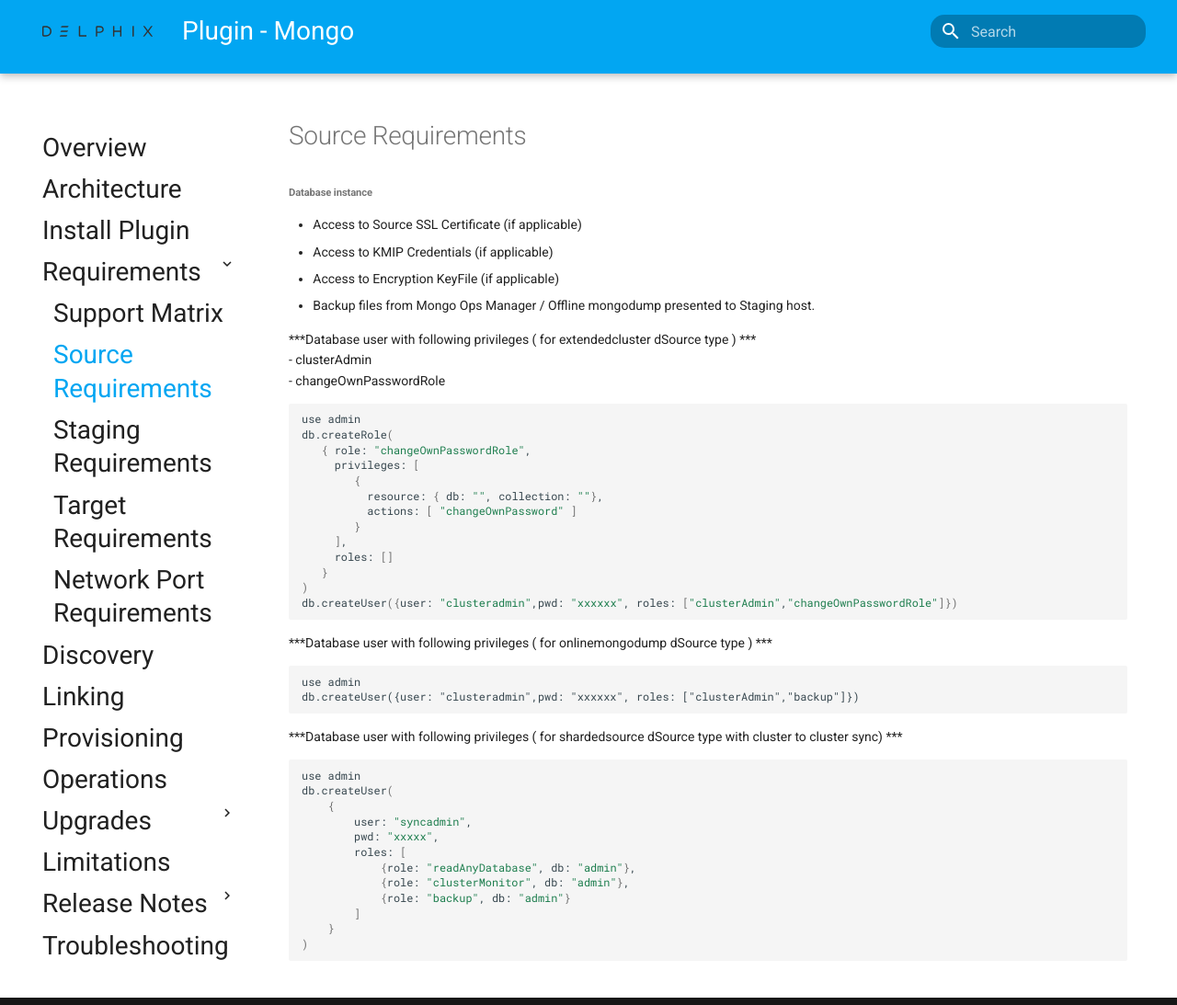
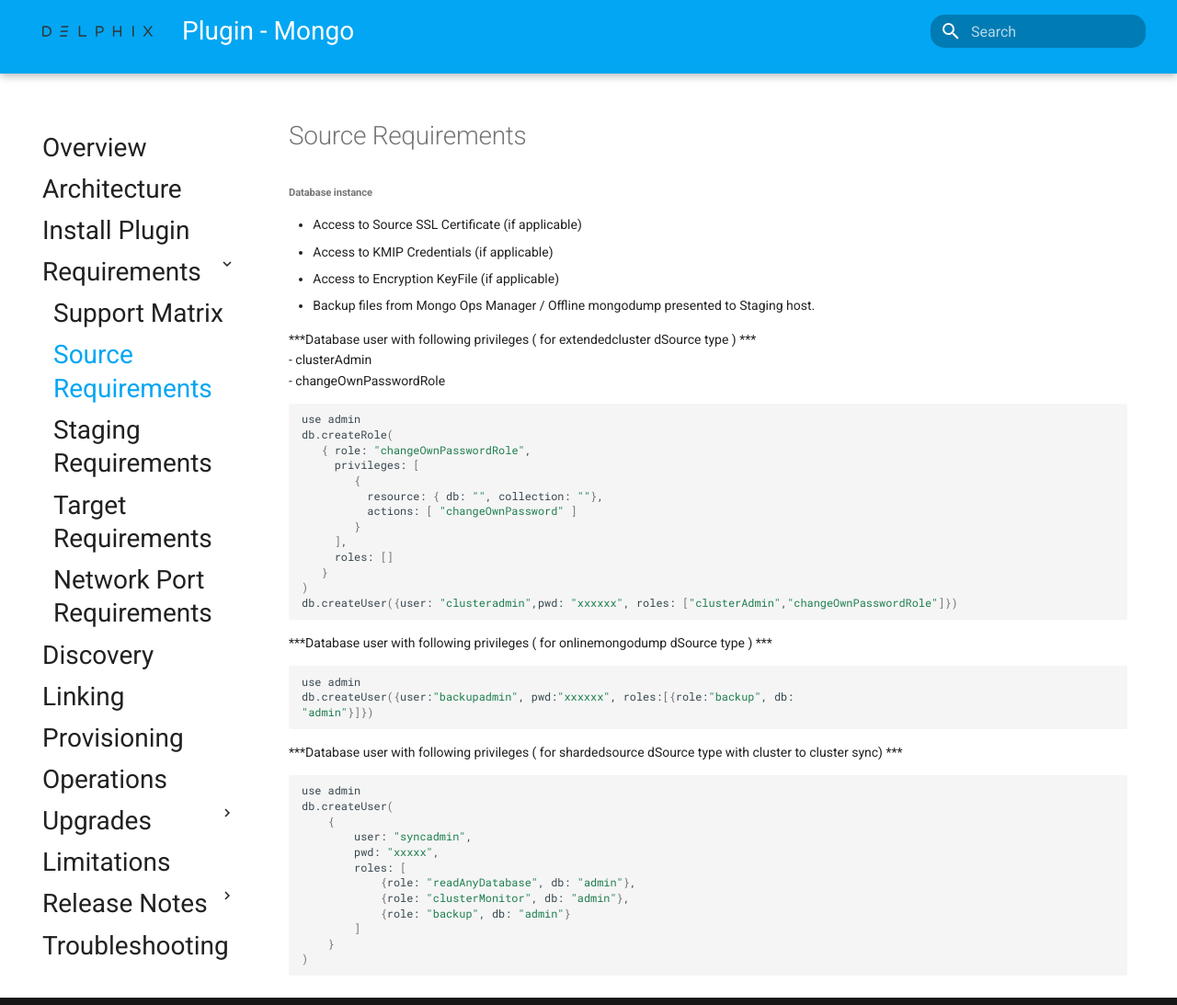
Before and after one commit to ayesharustgi-delphix/mongo-plugin, an MkDocs documentation site: the page built from docs/docs/Requirements/Source.md, in a window 1280 px wide and 1093 px high. Shown: the whole window at 92% size. Built offline with MkDocs 1.6.1 and Material for MkDocs 9.7.7, drawn with Linux system fonts in a browser that asks for light colours.

Commit message:
CE-275 Discarded the requirement of clusterAdmin role from the onlinemongodump sharded source.

````diff
--- a/docs/docs/Requirements/Source.md
+++ b/docs/docs/Requirements/Source.md
@@ -28,9 +28,10 @@
 ```
 
 ***Database user with following privileges ( for onlinemongodump dSource type ) ***
-```
+```shell
 use admin
-db.createUser({user: "clusteradmin",pwd: "xxxxxx", roles: ["clusterAdmin","backup"]})
+db.createUser({user:"backupadmin", pwd:"xxxxxx", roles:[{role:"backup", db:
+"admin"}]})
 ```
 
 ***Database user with following privileges ( for shardedsource dSource type with cluster to cluster sync) ***
````
